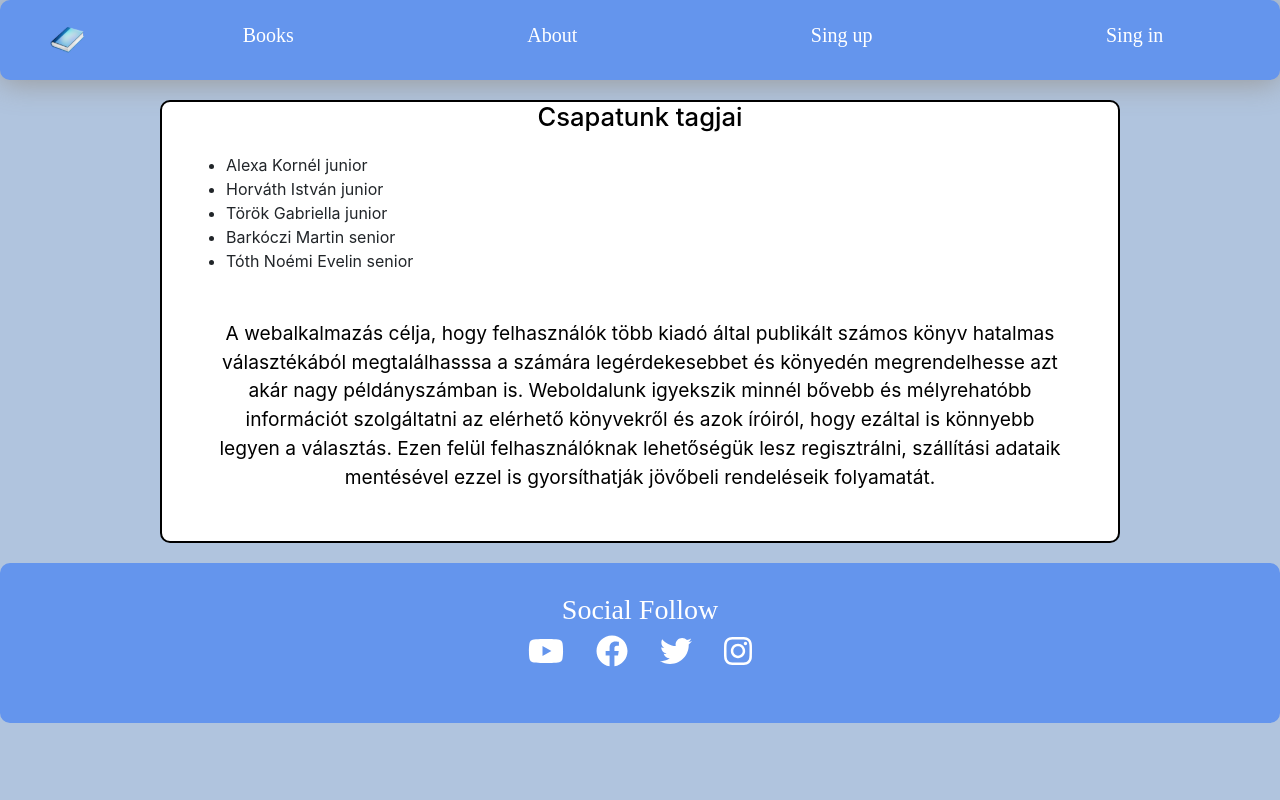
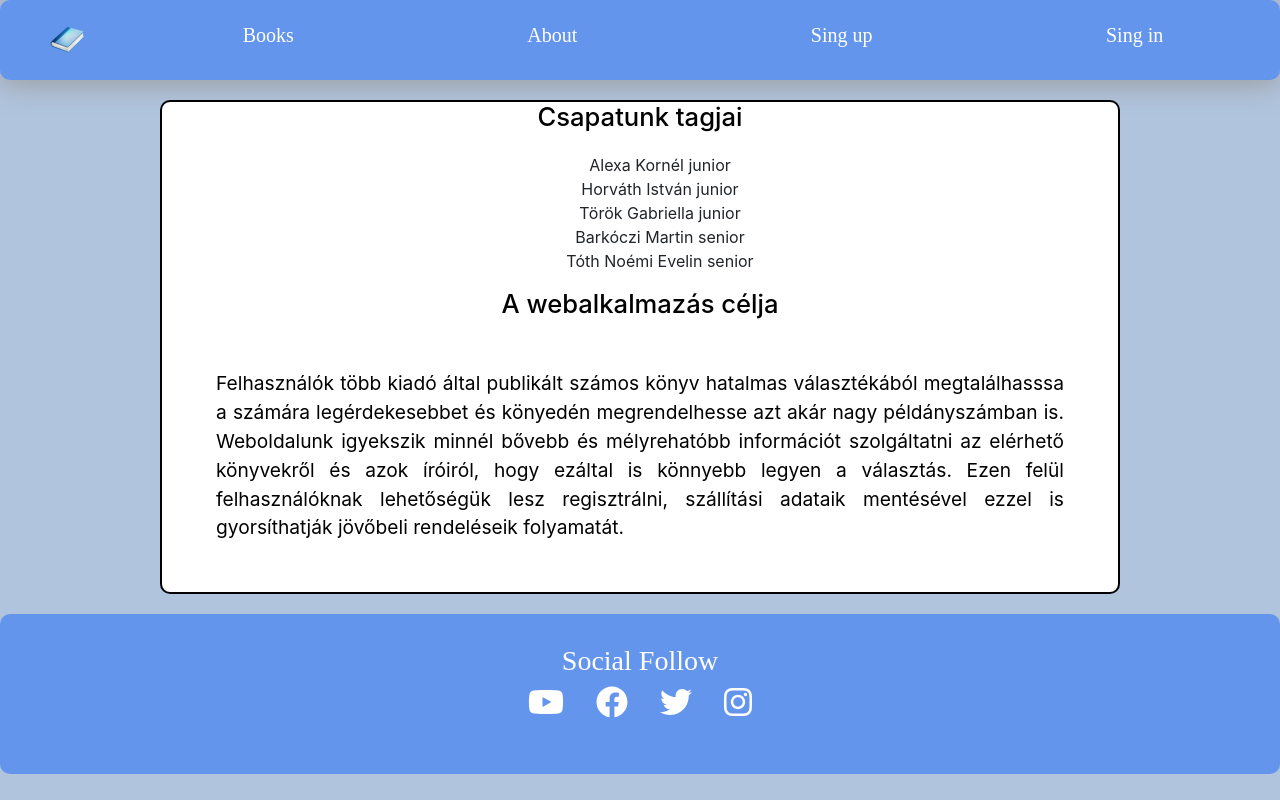
Before and after one commit to noemitth10/Ekecluded_2021-2, a React (Create React App) app in the folder client/: page /about in a window 1280 px wide. Built offline with nearby package versions, Linux system fonts and the light colour scheme; no server answers.

Commit message:
Minor changes in about page layout

```diff
--- /dev/null
+++ b/client/src/components/About.css
@@ -0,0 +1,8 @@
+ul{
+   list-style-type: none;
+   text-align: center;
+}
+
+.tartalom{
+    text-align: justify;
+}
--- a/client/src/components/About.js
+++ b/client/src/components/About.js
@@ -1,4 +1,5 @@
 import '../App.css';
+import "./About.css";
 
 function About() {
   return (
@@ -11,7 +12,8 @@ function About() {
         <li>Barkóczi Martin senior</li>
         <li>Tóth Noémi Evelin senior</li>
         </ul>
-        <p>A webalkalmazás célja, hogy felhasználók több kiadó által publikált számos könyv hatalmas választékából megtalálhasssa a számára legérdekesebbet és könyedén megrendelhesse azt akár nagy példányszámban is. Weboldalunk igyekszik minnél bővebb és mélyrehatóbb információt szolgáltatni az elérhető könyvekről és azok íróiról, hogy ezáltal is könnyebb legyen a választás. Ezen felül felhasználóknak lehetőségük lesz regisztrálni, szállítási adataik mentésével ezzel is gyorsíthatják jövőbeli rendeléseik folyamatát.</p>
+        <h2>A webalkalmazás célja</h2>
+        <p className="tartalom">Felhasználók több kiadó által publikált számos könyv hatalmas választékából megtalálhasssa a számára legérdekesebbet és könyedén megrendelhesse azt akár nagy példányszámban is. Weboldalunk igyekszik minnél bővebb és mélyrehatóbb információt szolgáltatni az elérhető könyvekről és azok íróiról, hogy ezáltal is könnyebb legyen a választás. Ezen felül felhasználóknak lehetőségük lesz regisztrálni, szállítási adataik mentésével ezzel is gyorsíthatják jövőbeli rendeléseik folyamatát.</p>
     </>
   );
 }
```
